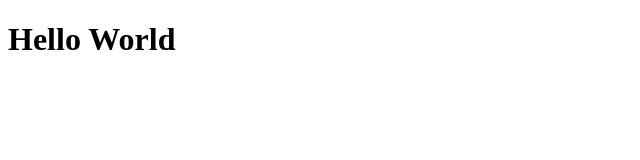
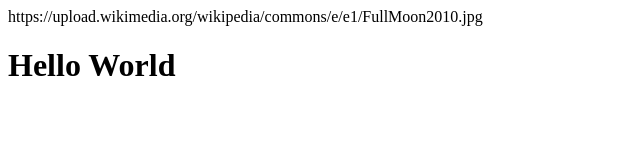
Before and after one commit to baisaacson/baisaacson.github.io, a plain HTML site: page index.html in a window 1280 px wide. Shown: the whole page, without its empty margins (0-640 px from the left). Drawn offline with Linux system fonts and the light colour scheme.

Commit message:
Update index.html

```diff
--- a/index.html
+++ b/index.html
@@ -1,6 +1,7 @@
 <!DOCTYPE html>
 <html>
 <body>
+  https://upload.wikimedia.org/wikipedia/commons/e/e1/FullMoon2010.jpg
 <h1>Hello World</h1>
 </body>
 </html>
```
